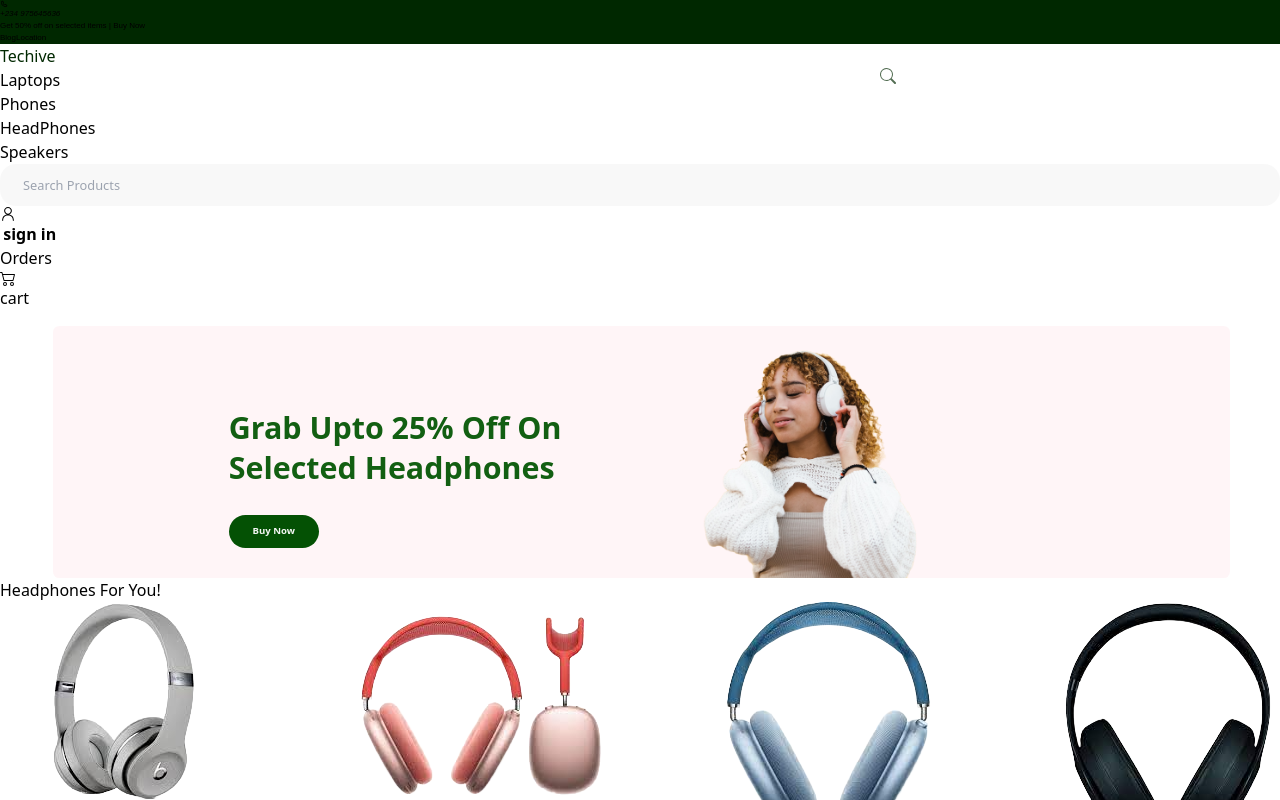
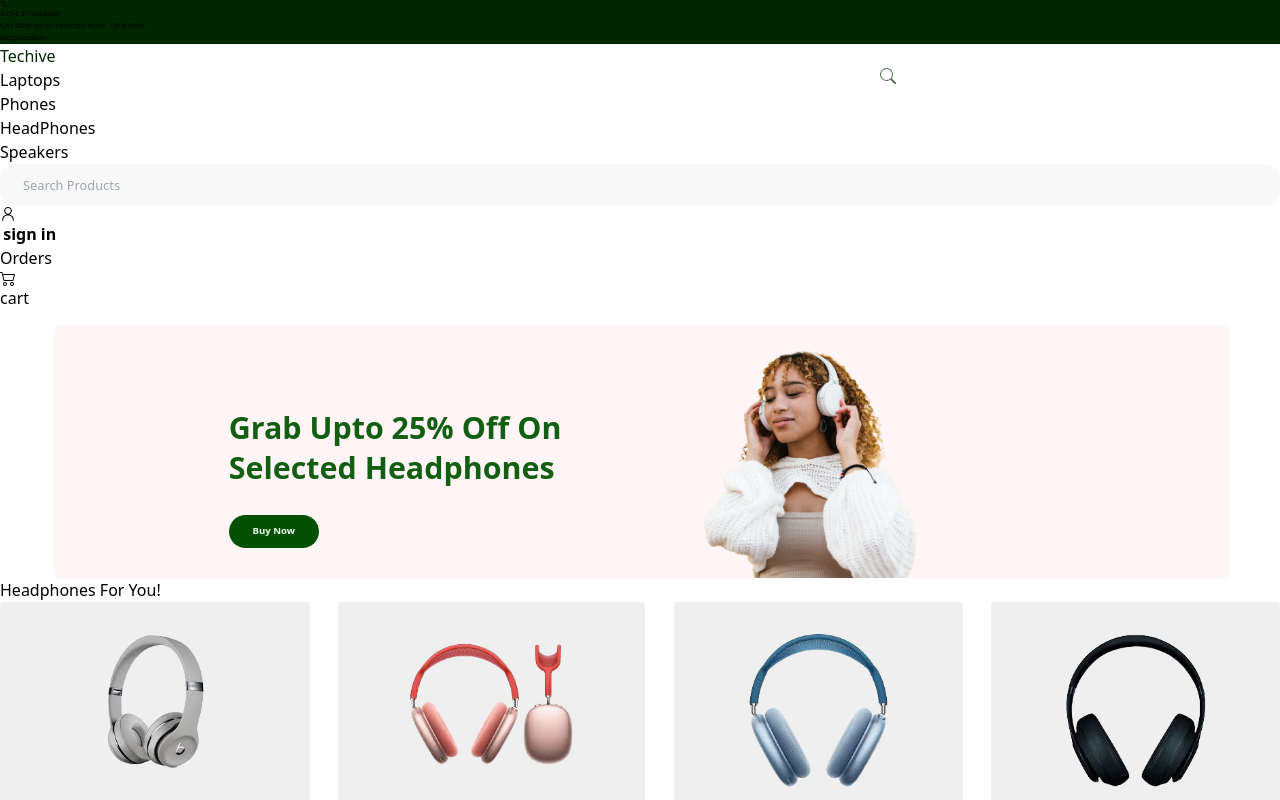
Before and after one commit to Jordypx/TechHive, a React (Vite) app: page / in a window 1280 px wide. Shown: the top 800 px of the page. Built offline with nearby package versions, Linux system fonts and the light colour scheme.

Commit message:
updaated the size of images

```diff
--- a/src/components/Products.jsx
+++ b/src/components/Products.jsx
@@ -11,7 +11,7 @@ const Products = () => {
 
                  <div className="Image-cards">
                     <div className="image">
-                        <img src="./beats.png" alt="" className="" />
+                        <img src="./beats.png" alt="" className="pb-3" />
                     </div>
 
                     <div className="content flex">
@@ -46,7 +46,7 @@ const Products = () => {
 
                  <div className="Image-cards">
                     <div className="image">
-                        <img className='' src="./Max.png" alt="" />
+                        <img className='p-2' src="./Max.png" alt="" />
                     </div>
 
                     <div className="content flex">
--- a/src/index.css
+++ b/src/index.css
@@ -141,6 +141,13 @@
     cursor: pointer;
 }
 
-.Image-cards image {
-    background: black;
+.headphones-container .Image-cards .image {
+    padding: 2rem;
+    border-radius: 0.2rem;
+    background: rgba(211, 211, 211, 0.362);
 }
+
+.headphones-container .Image-cards .image > img {
+    width: 68%;
+    margin: 0 auto;
+}
```
